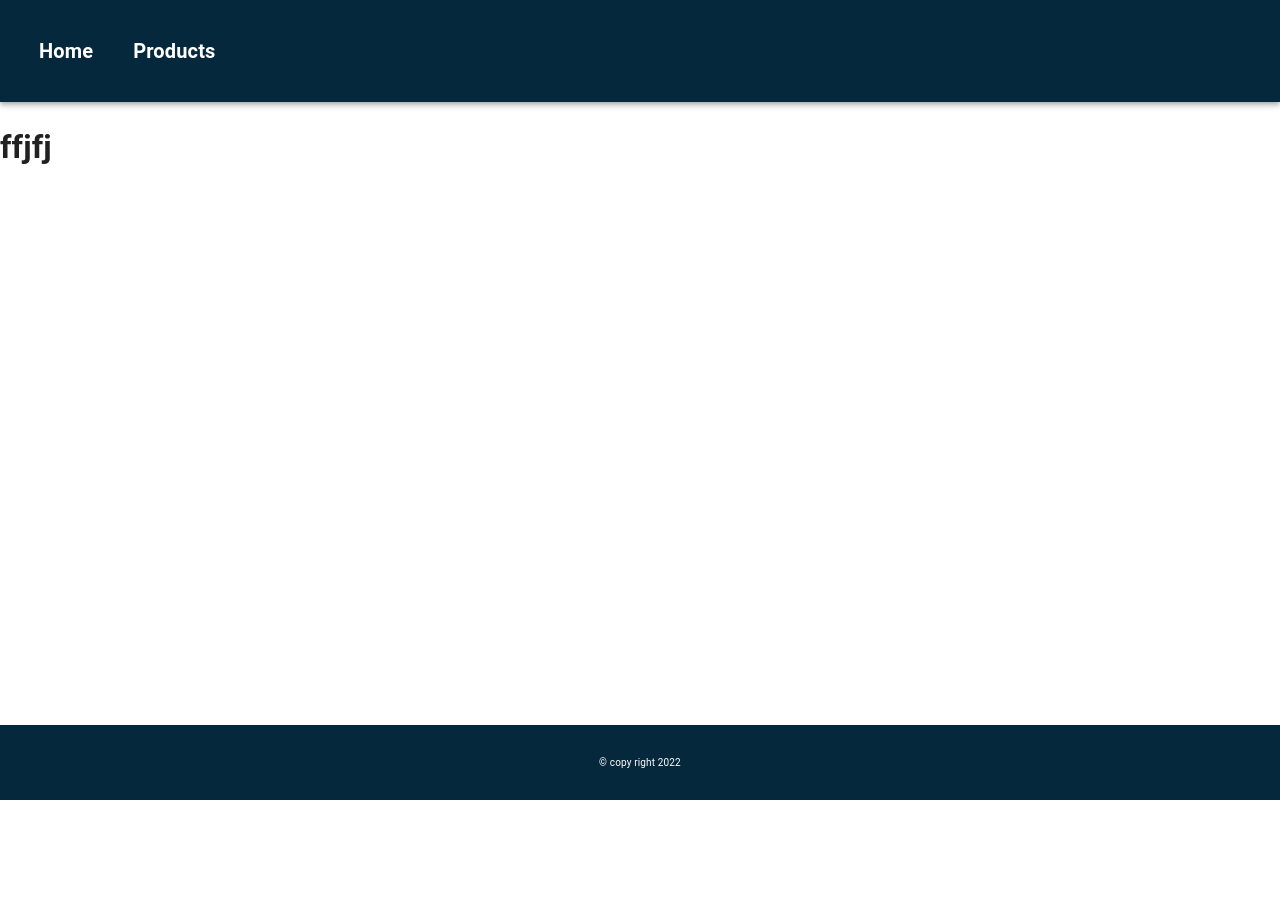
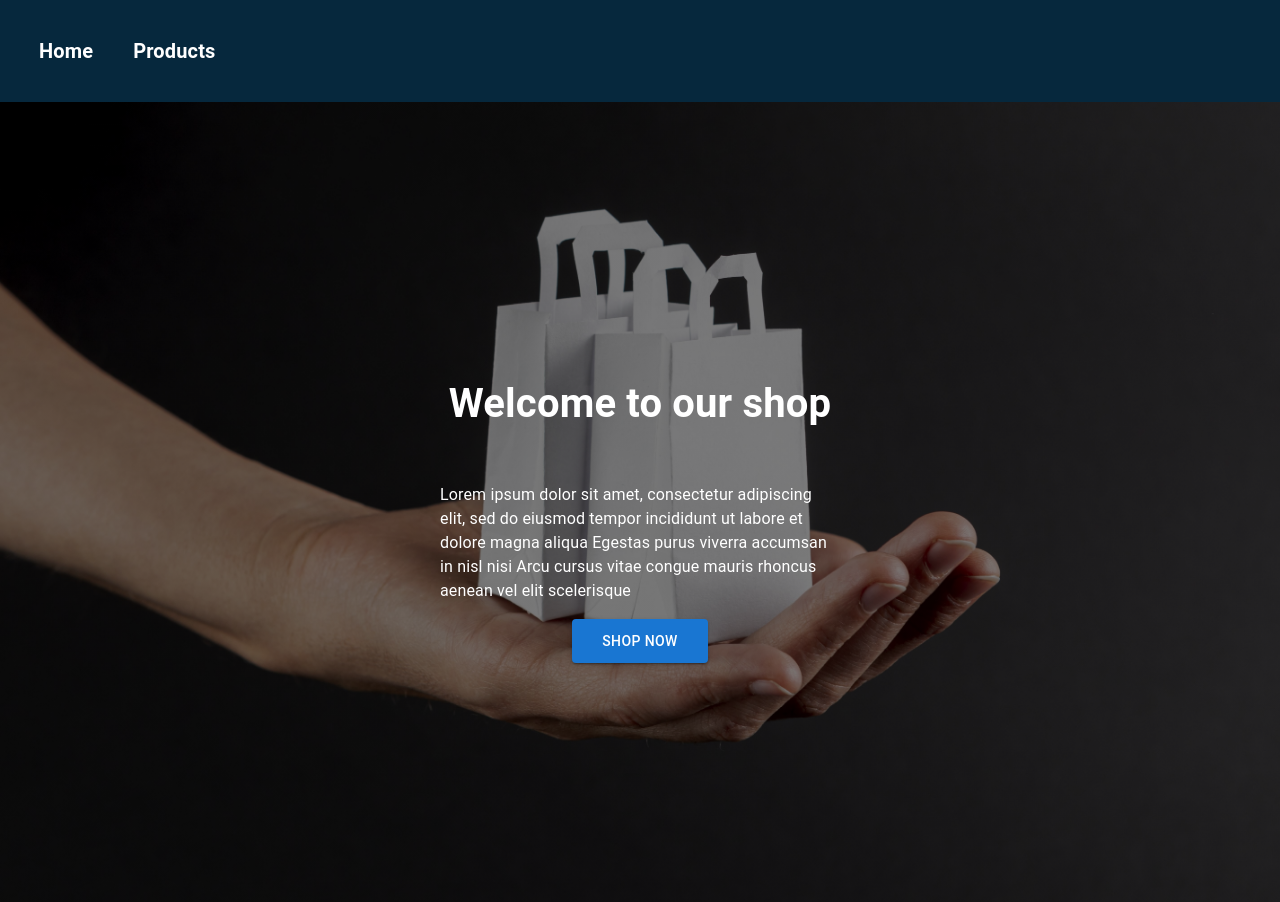
Before and after one commit to aynazheydariafshar/shopping-project, a React (Create React App) app in the folder clothingshop/: page / in a window 1280 px wide. Before the commit the page ends 800 px from the top, so only its background shows below. Built offline with nearby package versions, Linux system fonts and the light colour scheme.

Commit message:
add image with text on home page

```diff
--- /dev/null
+++ b/clothingshop/src/components/HomeBackGround.js
@@ -0,0 +1,43 @@
+import { Button } from "@mui/material";
+import background from "assets/images/banner.jpg";
+import styled from "styled-components";
+
+const HomeBackGround = () => {
+
+    //add style for article
+    const ArticleImage = styled.article`
+        color : white;
+        background-repeat: no-repeat;
+        background-size: 100% 100vh;
+        place-items: center;
+        background-image:  linear-gradient(rgba(0, 0, 0, 0.527),rgba(0, 0, 0, 0.5)) , url(${background});
+    `;
+
+    //add style for headertxt
+    const TextImage = styled.h1`
+        background-repeat: no-repeat;
+        background-position: center;
+        font-size : 40px;
+        place-items: center;
+    `;
+
+    //add style for paragraph
+    const TextP = styled.p`
+        width: 400px;
+        display: grid;
+    `;
+
+  return (
+        <ArticleImage>
+            <div style={{placeItems: 'center' , display : 'flex',height : '100vh' , justifyContent : 'center' , flexDirection : 'column' , alignItems : 'center'}}>
+                <TextImage>Welcome to our shop</TextImage>
+                <TextP>
+                Lorem ipsum dolor sit amet, consectetur adipiscing elit, sed do eiusmod tempor incididunt ut labore et dolore magna aliqua Egestas purus viverra accumsan in nisl nisi Arcu cursus vitae congue mauris rhoncus aenean vel elit scelerisque
+                </TextP>
+                <Button sx={{padding : '10px 30px'}} variant="contained">SHOP NOW</Button>
+            </div>
+        </ArticleImage>
+  );
+};
+
+export default HomeBackGround;
--- a/clothingshop/src/pages/Home.js
+++ b/clothingshop/src/pages/Home.js
@@ -1,9 +1,11 @@
-import StructerPages from "layout/StructerPages"
+import HomeBackGround from "components/HomeBackGround"
+import Header from "layout/sructerLayout/Header"
 
 const Home = () => {
     return <>
-        <h1>ffjfj</h1>
+        <Header />
+        <HomeBackGround />
     </>
 }
 
-export default StructerPages(Home)
+export default Home
--- a/clothingshop/src/routes/RoutesPage.js
+++ b/clothingshop/src/routes/RoutesPage.js
@@ -0,0 +1,5 @@
+const RoutesPage = () => {
+
+}
+
+export default RoutesPage
```
Also changed, not shown: clothingshop/src/assets/images/banner.jpg, clothingshop/src/styles/App.css (line endings or trailing spaces).
